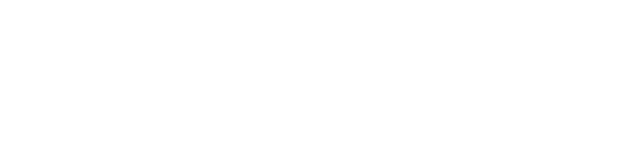
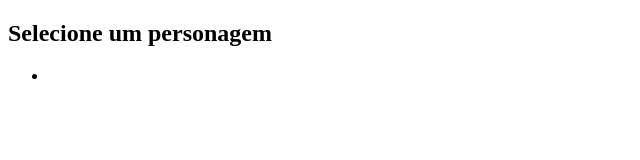
Before and after one commit to daianaadepaula/projeto-x-men, a plain HTML site: page index.html in a window 1280 px wide. Shown: the whole page, without its empty margins (0-640 px from the left). Drawn offline with Linux system fonts and the light colour scheme.

Commit message:
feat: html structure

```diff
--- a/index.html
+++ b/index.html
@@ -9,7 +9,23 @@
 </head>
 
 <body>
+	<header class="cabecalho"></header>
 
+	<main class="selecao-de-personagens">
+
+		<section class="personagens">
+			<h1 class="titulo">Selecione um personagem</h1>
+			<ul class="lista-de-personagens">
+
+				<li class="personagem" id="ciclope">
+					<img src="" alt="">
+				</li>
+
+			</ul>
+		</section>
+
+		<section class="personagem-selecionado"></section>
+	</main>
 </body>
 
 </html>
```
